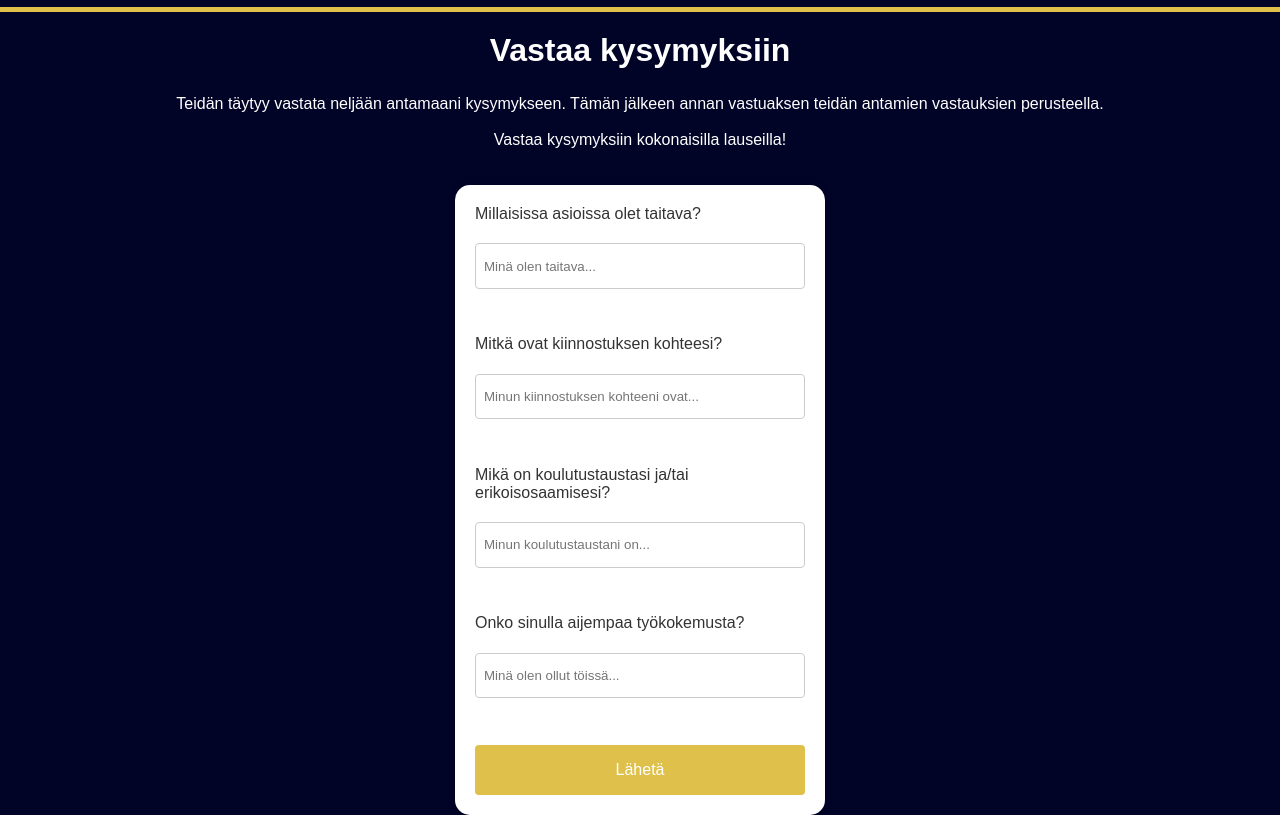
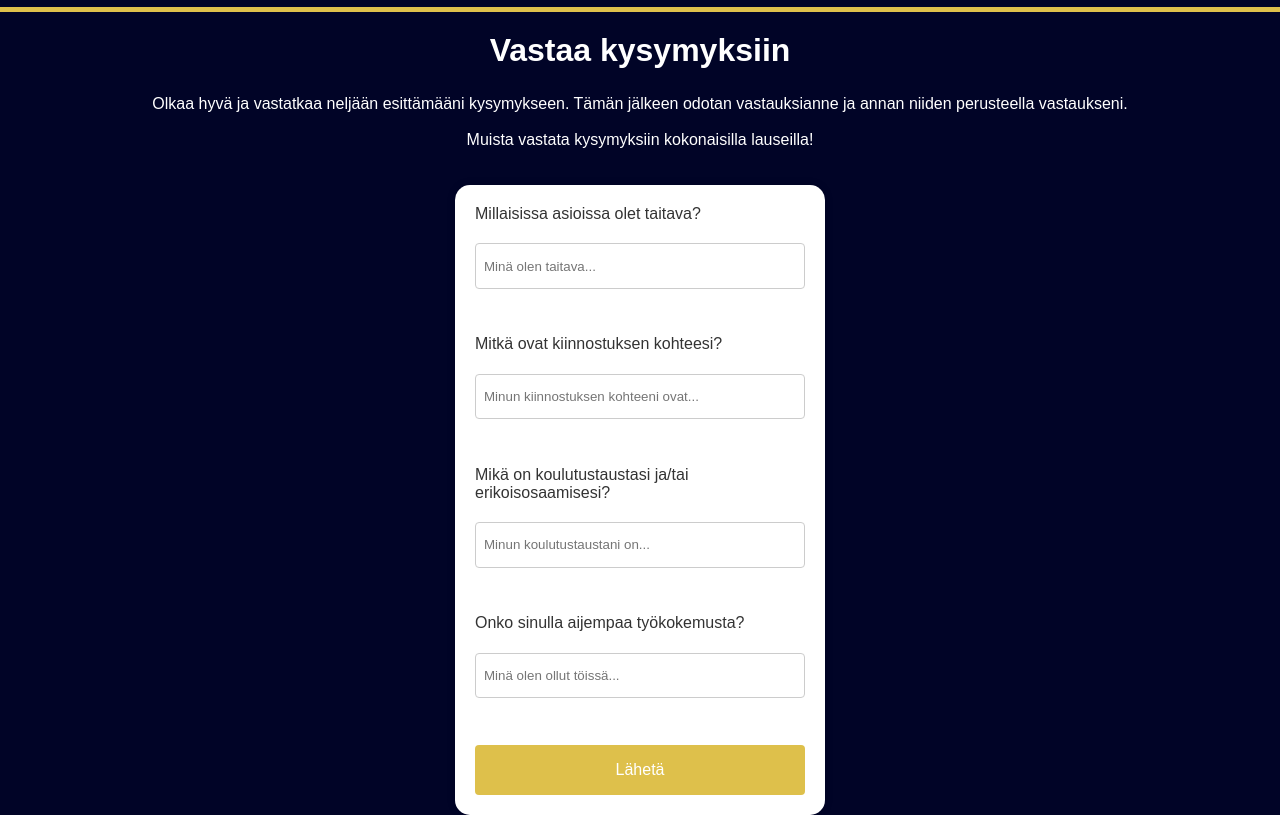
Before and after one commit to VeetiAuria/appProject, a website built with Vite: page client/testi.html in a window 1280 px wide. Shown: the part 63-878 px from the top of the page. Built offline with nearby package versions, Linux system fonts and the light colour scheme.

Commit message:
Ohjeiden päivitys

```diff
--- a/client/testi.html
+++ b/client/testi.html
@@ -25,10 +25,10 @@
 
   <h1>Vastaa kysymyksiin</h1>
   <p class="instructions">
-    Teidän täytyy vastata neljään antamaani kysymykseen. Tämän jälkeen annan vastuaksen teidän antamien vastauksien perusteella.
+    Olkaa hyvä ja vastatkaa neljään esittämääni kysymykseen. Tämän jälkeen odotan vastauksianne ja annan niiden perusteella vastaukseni.
     <br>
     <br>
-    Vastaa kysymyksiin kokonaisilla lauseilla!
+    Muista vastata kysymyksiin kokonaisilla lauseilla!
   </p>
   <form id="answerForm">
     <label for="answer1">Millaisissa asioissa olet taitava? </label>
```
